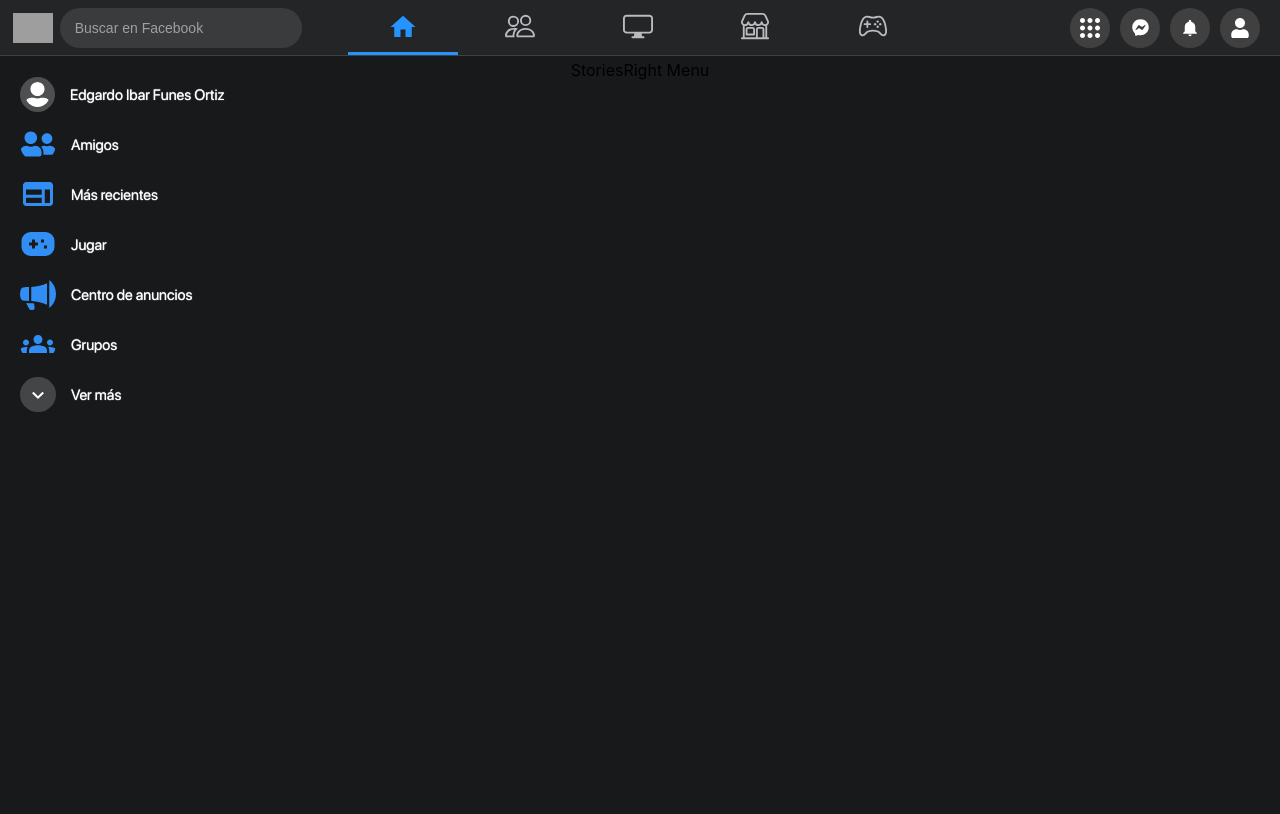
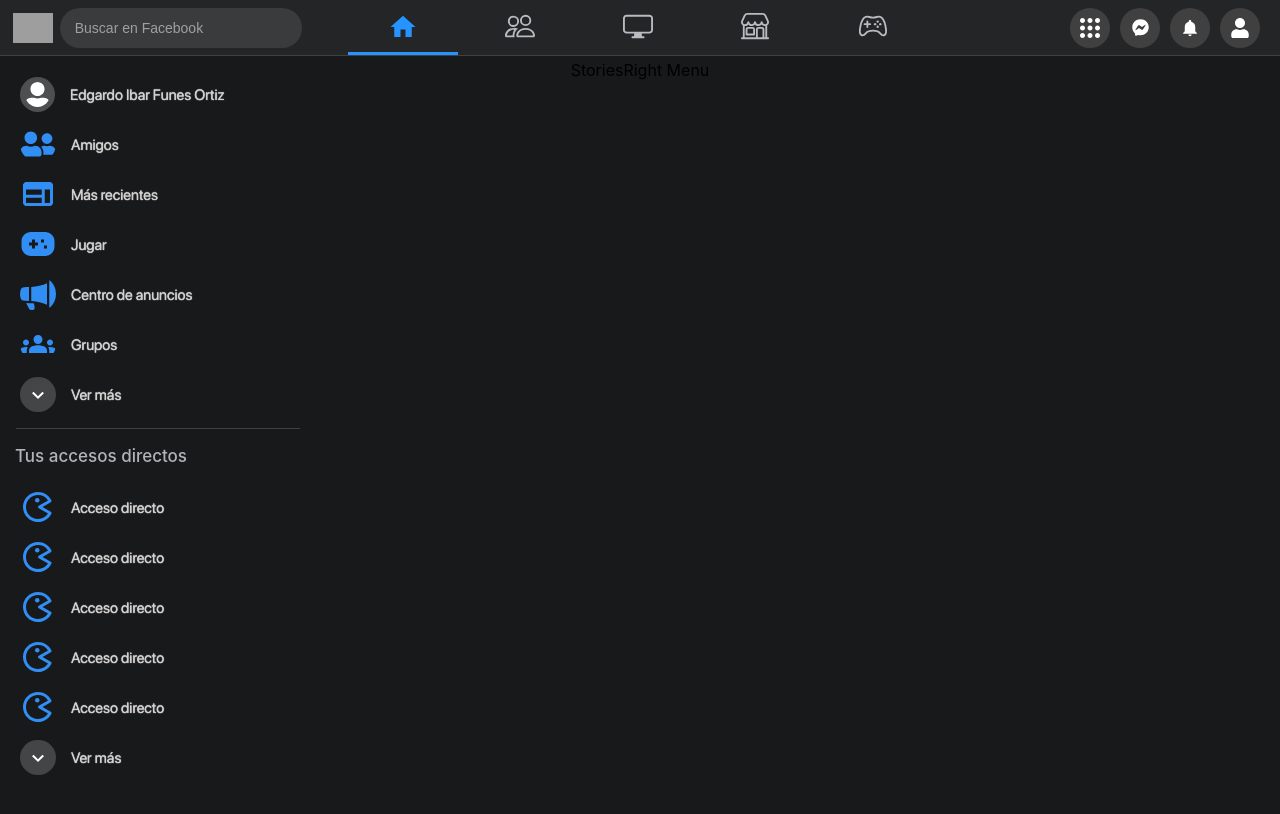
Before and after one commit to Ednesor/facebook-clon, a React (Create React App) app: page / in a window 1280 px wide. Shown: the top 814 px of the page. Built offline with nearby package versions, Linux system fonts and the light colour scheme; grey boxes are pictures that could not be loaded.

Commit message:
feat: finish left menu

```diff
--- a/src/components/Home/MenuOptions.jsx
+++ b/src/components/Home/MenuOptions.jsx
@@ -1,7 +1,6 @@
 import React from "react";
 import styled from "styled-components";
 import { useState } from "react";
-import { data } from "../../data/MenuOptions"
 import { FaUserAlt } from "react-icons/fa";
 import { FaUserFriends } from "react-icons/fa";
 import { MdOutlineWeb } from "react-icons/md";
@@ -10,6 +9,8 @@
 import { MdGroups } from "react-icons/md";
 import { BiChevronDown } from "react-icons/bi";
 import { BiChevronUp } from "react-icons/bi";
+import { BsFillStarFill } from "react-icons/bs";
+import { BiGame } from "react-icons/bi";
 
 const Container = styled("div")({
     backgroundColor: "transparent",
@@ -60,7 +61,7 @@
 })
 const Title = styled("p")({
     marginLeft: "15px",
-    color: "white",
+    color: "#D3D1D0",
     fontWeight: "500",
     textShadow: "0px 0px 1px white",
     fontSize: "15px"
@@ -76,6 +77,8 @@
 const GameLogo = styled(RiGamepadFill)(logoStyle)
 const AddsLogo = styled(BsFillMegaphoneFill)(logoStyle)
 const GroupLogo = styled(MdGroups)(logoStyle)
+const ExtraLogo = styled(BsFillStarFill)(logoStyle)
+const ADLogo = styled(BiGame)(logoStyle)
 const ShowMoreLogo = styled(BiChevronDown)({
     ...logoStyle,
     color: "white",
@@ -92,13 +95,62 @@
     paddingTop: "5px",
     paddingBottom: "5px",
 })
+const Line = styled("hr")({
+    border: "none",
+    borderTop: "1px solid #404040",
+    width: "90%"
+})
+const ADTitle = styled("p")({
+    color: "#B0B3B8",
+    marginLeft: "15px",
+    fontSize: "17px",
+    fontWeight: "500",
+    fontFamily: "inherit"
+})
+const BottomContainer = styled("div")({
+    display: "flex",
+    flexWrap: "wrap",
+    alignItems: "center",
+    width: "90%",
+    // backgroundColor: "red",
+    marginLeft: "15px",
+    marginTop: "15px",
+})
+const Marca = styled("span")({
+    margin: "0px",
+    color: "#B0B3B8",
+    fontSize: "13px",
+    marginRight: "5px"
+})
+const BottomOption = styled(Marca)({
+    cursor: "pointer",
+    "&:hover": {
+        textDecoration: "underline"
+    }
+})
+const Separator = styled("span")({
+    width: "2px",
+    height: "2px",
+    backgroundColor: "#B0B3B8",
+    marginRight: "5px",
+})
 
 export default function MenuOptions() {
     const [extraMenu, setExtraMenu] = useState(false);
+    const [extraAD, setExtraAD] = useState(false);
 
-    const createLogo = (logo) => {
-        const Logo = styled(logo)(logoStyle)
-        return Logo;
+    const createSection = (rep, AD) => {
+        let array = [];
+        for (let i = 0; i < rep; i++) {
+            array.push(
+                <SubContainer key={i}>
+                    {!AD ? <ExtraLogo size={36}/> : <ADLogo size={36} />}
+                    {!AD ? <Title>Opción extra</Title> : <Title>Acceso directo</Title>}
+                </SubContainer>
+            )
+        }
+        console.log(array)
+        return array;
     }
     return (
         <Container>
@@ -126,18 +178,34 @@
                 <GroupLogo size={36} />
                 <Title>Grupos</Title>
             </SubContainer>
-            {extraMenu ?
-                <>
-                    <SubContainer>
-                        {createLogo(data[0].icon)}
-                        <Title>{data[0].title}</Title>
-                    </SubContainer>
-                </> : null}
+            {extraMenu ? createSection(19, false) : null}
             <SubContainer onClick={() => extraMenu ? setExtraMenu(false) : setExtraMenu(true)}>
                 {!extraMenu ? <ShowMoreLogo size={25} /> : <ShowLessLogo size={25} />}
                 {!extraMenu ? <Title>Ver más</Title> : <Title>Ver menos</Title>}
             </SubContainer>
-
+            <Line />
+            <ADTitle>Tus accesos directos</ADTitle>
+            {createSection(5, true)}
+            {extraAD ? createSection(15, true) : null}
+            <SubContainer onClick={() => extraAD ? setExtraAD(false) : setExtraAD(true)}>
+                {!extraAD ? <ShowMoreLogo size={25} /> : <ShowLessLogo size={25} />}
+                {!extraAD ? <Title>Ver más</Title> : <Title>Ver menos</Title>}
+            </SubContainer>
+            <BottomContainer>
+                <BottomOption>Privacidad</BottomOption>
+                <Separator />
+                <BottomOption>Condiciones</BottomOption>
+                <Separator />
+                <BottomOption>Publicidad</BottomOption>
+                <Separator />
+                <BottomOption>Opciones de anuncios</BottomOption>
+                <Separator />
+                <BottomOption>Cookies</BottomOption>
+                <Separator />
+                <BottomOption>Más</BottomOption>
+                <Separator />
+                <BottomOption>Ednesor © 2023</BottomOption>
+            </BottomContainer>
         </Container>
     )
 }
```
